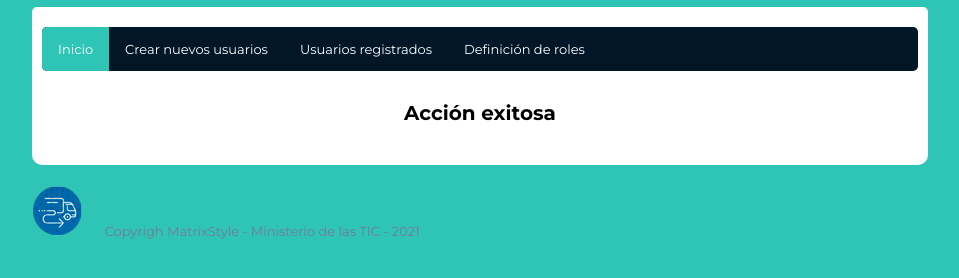
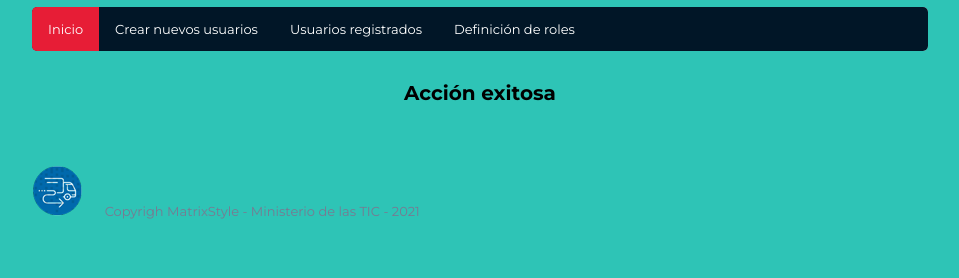
Before and after one commit to alveirobueno/HTML_CSS_MINTIC, a plain HTML site: page modules/sucess.html in a window 1280 px wide. Shown: the part 170-448 px from the top of the page, without its empty margins (160-1119 px from the left). Drawn offline with Linux system fonts and the light colour scheme.

Commit message:
04OCT Noche

```diff
--- a/css/style.css
+++ b/css/style.css
@@ -33,7 +33,7 @@ main{
     width: 70%;
     padding: 0%;
     margin: 0 auto;
-    background-color:white;
+    /* background-color:white; */
     margin-bottom: 20px;
     min-width: 375px;
     max-width: 1024px;
@@ -44,8 +44,7 @@ main{
 section {
     position: relative;
     background-color: white;
-    padding: 1rem;
-    margin-top: 1rem;
+    margin-bottom: 1rem;
     border-radius: 5px;
 }
 
@@ -205,7 +204,7 @@ li a:hover:not(.active) {
 }
 
 .active {
-    background-color: #2EC4B6;
+    background-color: #E71D36;
 }
 
 #exit {
```
